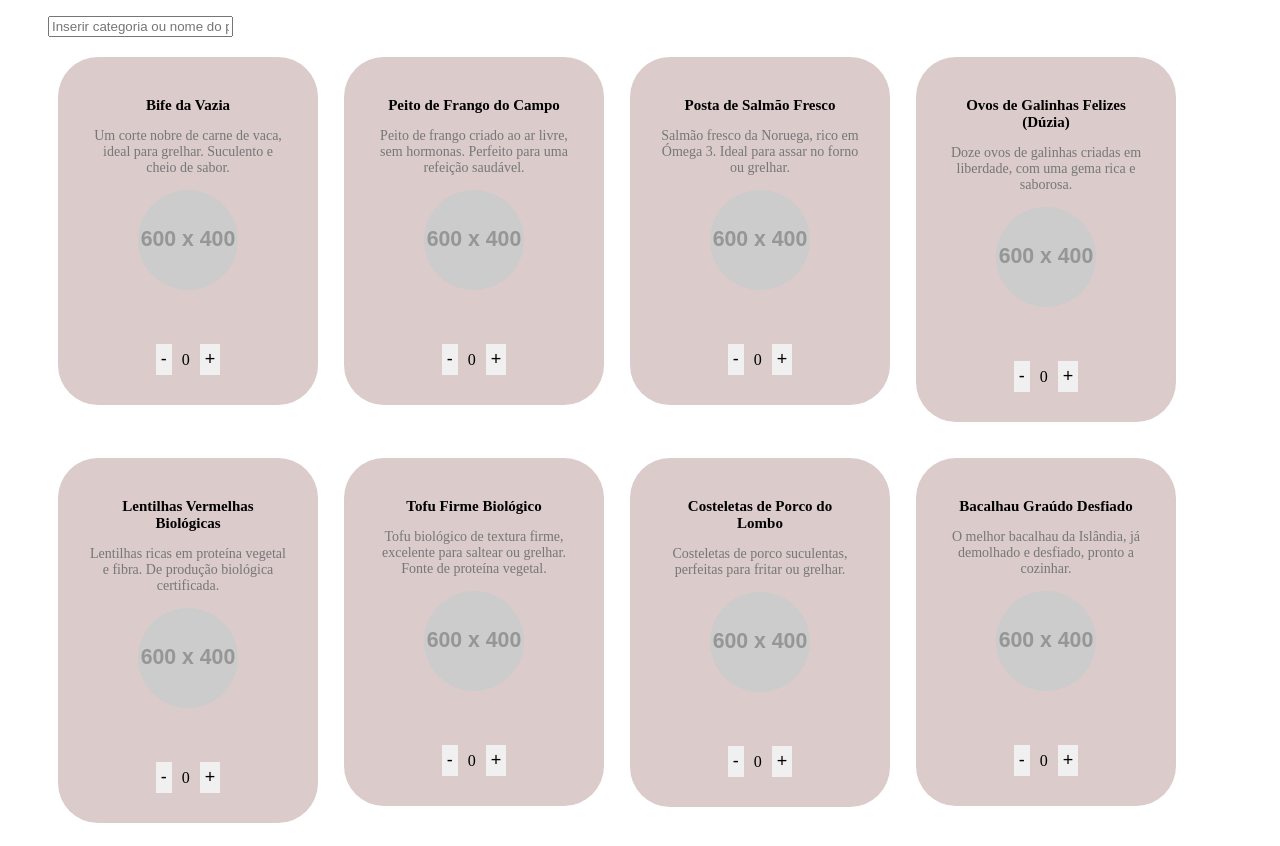
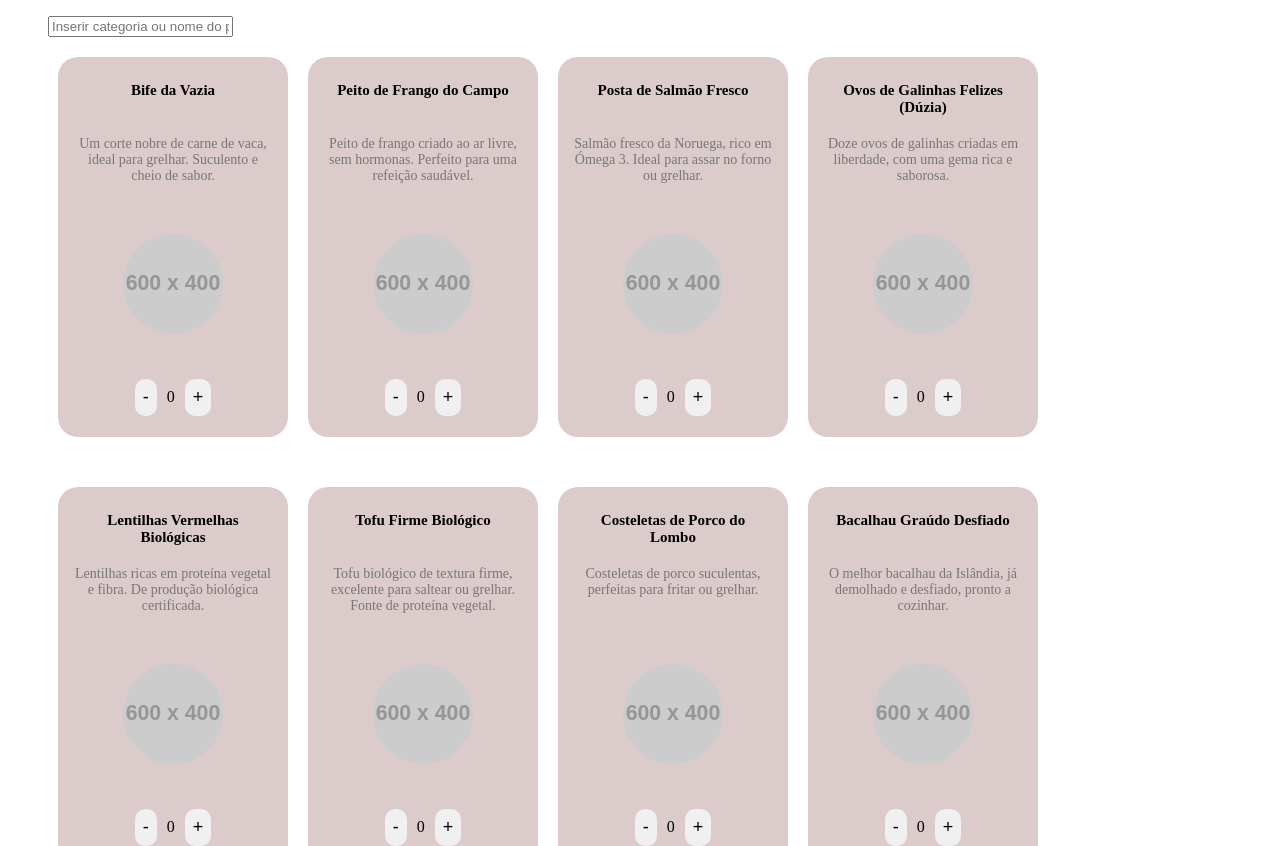
Before and after one commit to devrocha/assembly-product-checkout-angular, an Angular app: page / in a window 1280 px wide. Shown: the top 846 px of the page. Built offline with nearby package versions, Linux system fonts and the light colour scheme.

Commit message:
card do produto

```diff
--- a/src/app/app.scss
+++ b/src/app/app.scss
@@ -1,54 +1,68 @@
 .card {
-  width: 200px;
-  margin-top: 20px;
-  margin-left: 10px;
-  border-radius: 40px;
-  padding: 30px;
-  text-align: center;
-  background-color: rgb(219, 203, 203);
-
+   width: 200px; /* Define a largura fixa */
+   height: 350px; /* Define a altura fixa para os cards */
+   margin-top: 20px;
+   margin-left: 10px;
+   border-radius: 20px;
+   padding: 15px;
+   text-align: center;
+   background-color: rgb(219, 203, 203);
+   display: flex;
+   flex-direction: column;
+   margin-bottom: 20px;
+   justify-content: space-between; /* Faz com que o conteúdo se distribua uniformemente */
 }
 
 .card-header h3 {
   margin: 10px;
   font-size: 15px;
-
+  height: 40px; /* Define altura para o título */
+  overflow: hidden; /* Garante que o texto não ultrapasse */
+  text-overflow: ellipsis; /* Adiciona "..." se o texto for longo */
 }
 
 .card-header p {
   font-size: 14px;
   color: #777;
+  height: 60px; /* Limita a altura da descrição */
+  overflow: hidden; /* Garante que o texto não ultrapasse */
+  text-overflow: ellipsis; /* Adiciona "..." se o texto for longo */
 }
 
 .card-body .photo img {
   width: 100px;
   height: 100px;
-  border-radius: 800px;
-    object-fit: cover;
+  border-radius: 50%;
+  object-fit: cover;
+  margin: 0 auto;
 }
 
 .card-footer {
-  margin-top: 50px;
+  margin-top: 10px;
+  display: flex;
+  justify-content: center;
+  align-items: center;
+  height: 50px; /* Limita a altura do footer */
 }
 
 .card-footer button {
   font-size: 18px;
-  padding: 5px;
+  padding: 8px;
   margin: 0 10px;
   border: none;
   background-color: #f0f0f0;
+  border-radius: 10px;
   cursor: pointer;
 }
 
 .card-footer button:hover {
   background-color: #e0e0e0;
-  border-radius: 20px;
+}
 
-}
 .product-list {
   display: flex;
   flex-wrap: wrap;
-  gap: 16px;
+  gap: 10px;
   list-style: none;
   padding: 0;
 }
```
